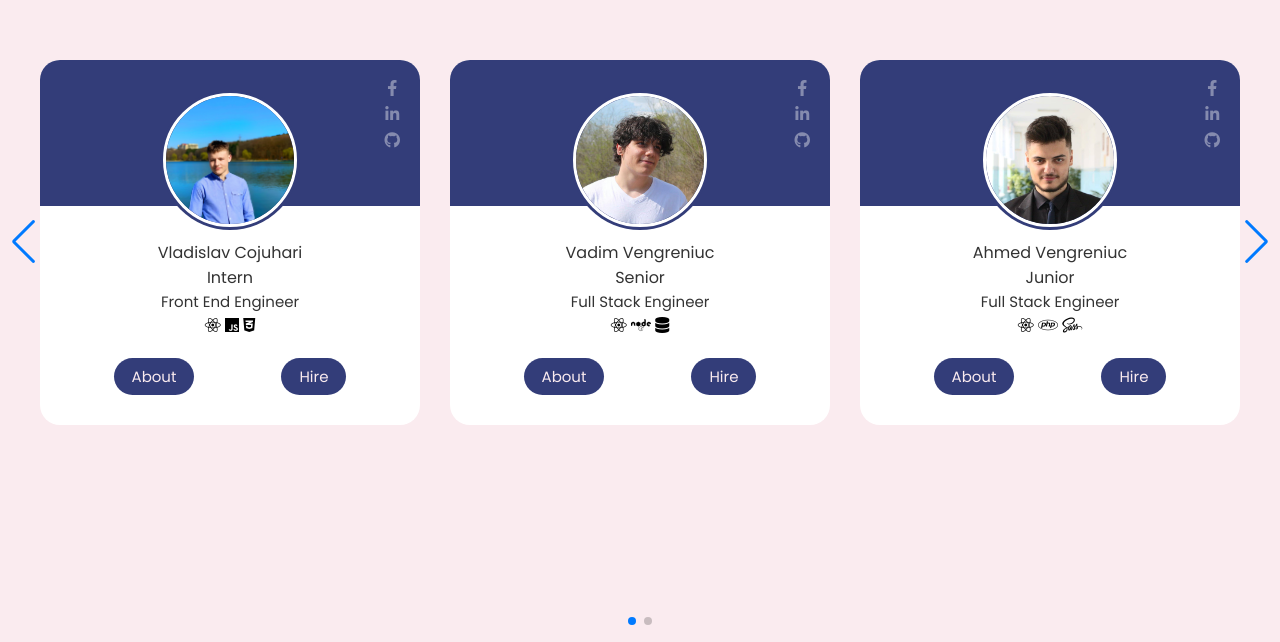
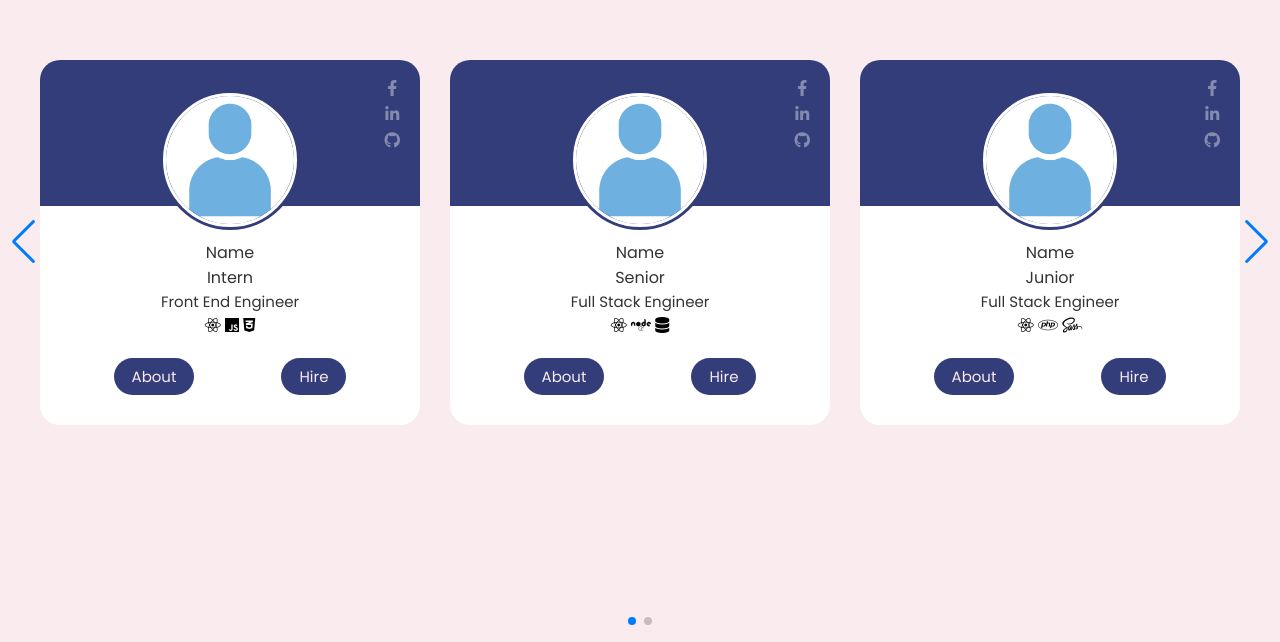
Before and after one commit to vladislav179/Card-Slider, a plain HTML site: page index.html in a window 1280 px wide. Shown: the part 158-800 px from the top of the page. Drawn offline with nearby package versions, Linux system fonts and the light colour scheme.

Commit message:
Update index.html

```diff
--- a/index.html
+++ b/index.html
@@ -27,7 +27,7 @@
 
           <div class="swiper-slide card">
             <div class="card-content">
-              <div class="images"><img src="images/Vlad.jpeg" alt="" /></div>
+              <div class="images"><img src="images/person1.png" alt="" /></div>
 
               <div class="socialMedia-icons">
 
@@ -37,7 +37,7 @@
               </div>
 
               <div class="nameAndProfessions">
-                <span class="names">Vladislav Cojuhari</span>
+                <span class="names">Name</span>
                 <p>Intern</p>
                 <span class="professions">Front End Engineer</span>
               </div>
@@ -60,7 +60,7 @@
 
            <div class="swiper-slide card">
             <div class="card-content">
-              <div class="images"><img src="images/vadim.jpeg" alt="" /></div>
+              <div class="images"><img src=images/person1.png alt="" /></div>
 
               <div class="socialMedia-icons">
                 <i class="fa-brands fa-facebook-f"></i>
@@ -69,7 +69,7 @@
               </div>
 
               <div class="nameAndProfessions">
-                <span class="names">Vadim Vengreniuc</span>
+                <span class="names">Name</span>
                 <p>Senior</p>
                 <span class="professions">Full Stack Engineer</span>
               </div>
@@ -90,7 +90,7 @@
 
            <div class="swiper-slide card">
             <div class="card-content">
-              <div class="images"><img src="images/Ahmed.jpeg" alt="" /></div>
+              <div class="images"><img src="images/person1.png" alt="" /></div>
 
               <div class="socialMedia-icons">
                 <i class="fa-brands fa-facebook-f"></i>
@@ -99,7 +99,7 @@
               </div>
 
               <div class="nameAndProfessions">
-                <span class="names">Ahmed Vengreniuc</span>
+                <span class="names">Name</span>
                  <p>Junior</p>
                 <span class="professions">Full Stack Engineer</span>
               </div>
```
